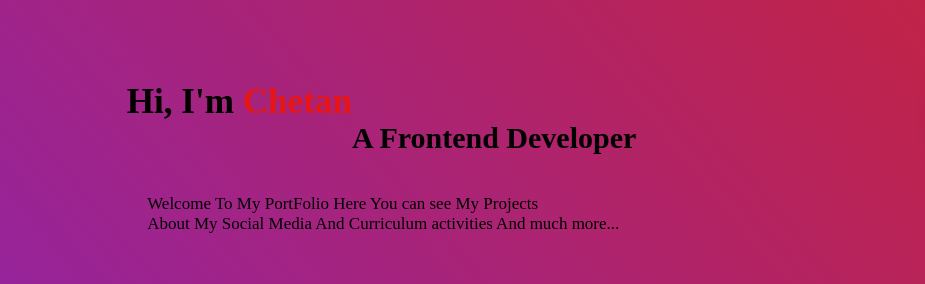
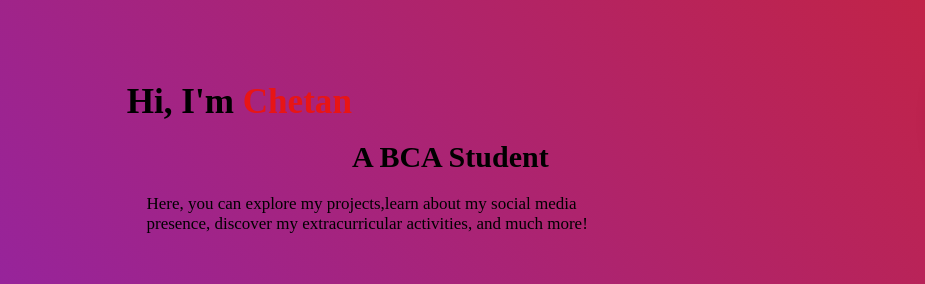
Before and after one commit to chetan-c/My_Web-Site, a plain HTML site: page index.html in a window 1280 px wide. Shown: the part 193-477 px from the top of the page, 0-925 px from the left. Drawn offline with Linux system fonts and the light colour scheme.

Commit message:
Update index.html

```diff
--- a/index.html
+++ b/index.html
@@ -25,18 +25,18 @@
       <img class="Logo"  src=" ck_logo.png" alt=" ">
       <div class="text">
         <p>
+        <h3 > Hi, I'm <span>Chetan</span></h3>
+        <div class="deleloper">
+        <h4> <br> A BCA Student</h4>
 
-        <h3 > Hi, I'm <span>Chetan</span></h3>
-        <h4> <br> A Frontend Developer</h4>
-        <p class="intruduction">Welcome To My PortFolio Here You can see My Projects <br>
-          About My Social Media And Curriculum activities And much more...</p>
-         </p>
+      </div>
+        <p class="intruduction">Here, you can explore my projects,learn about my social media  <br>presence, discover my extracurricular activities, and much more! </p>
       </div>
     </div>
 
     </div>
     <div class="Login">
-      <a href="index.html">Login</a>
+      <a href="login.html">Login</a>
     </div>
 
 </body>
```
